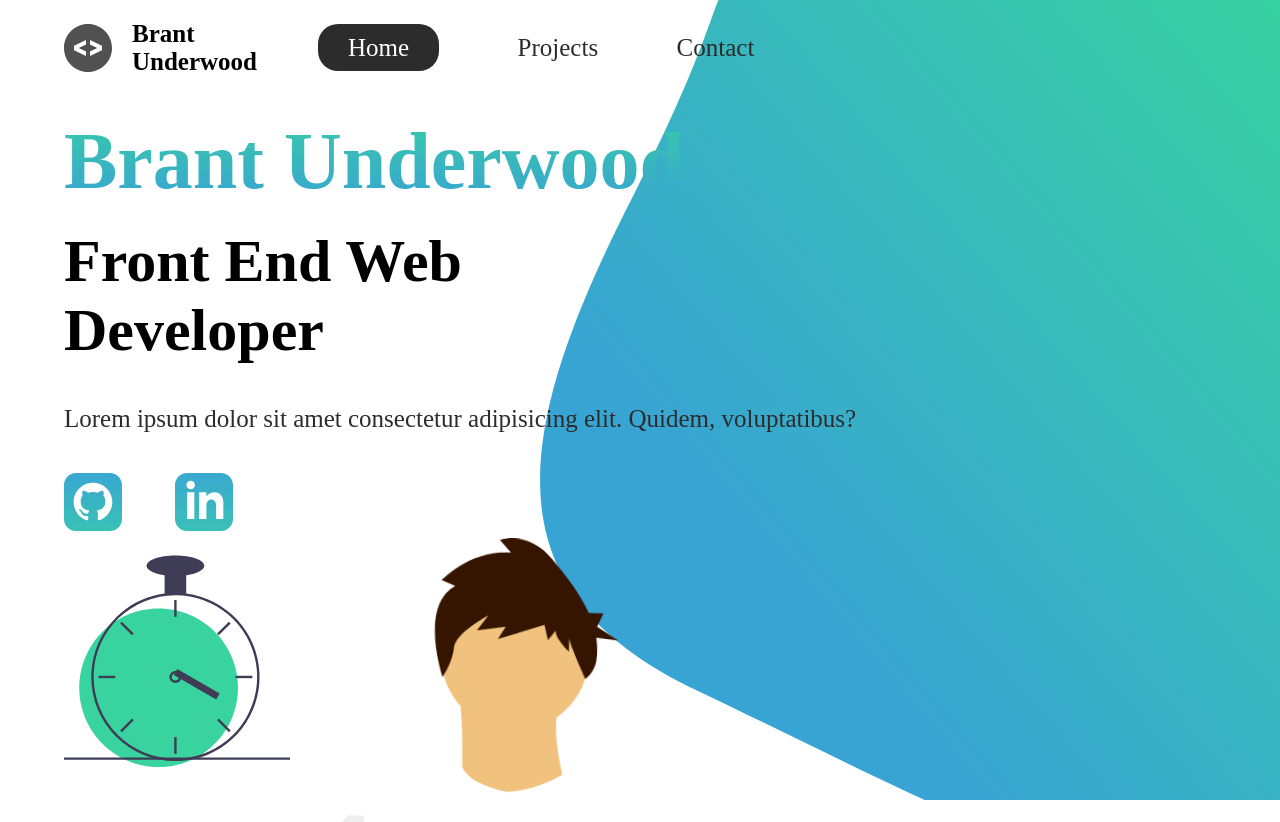
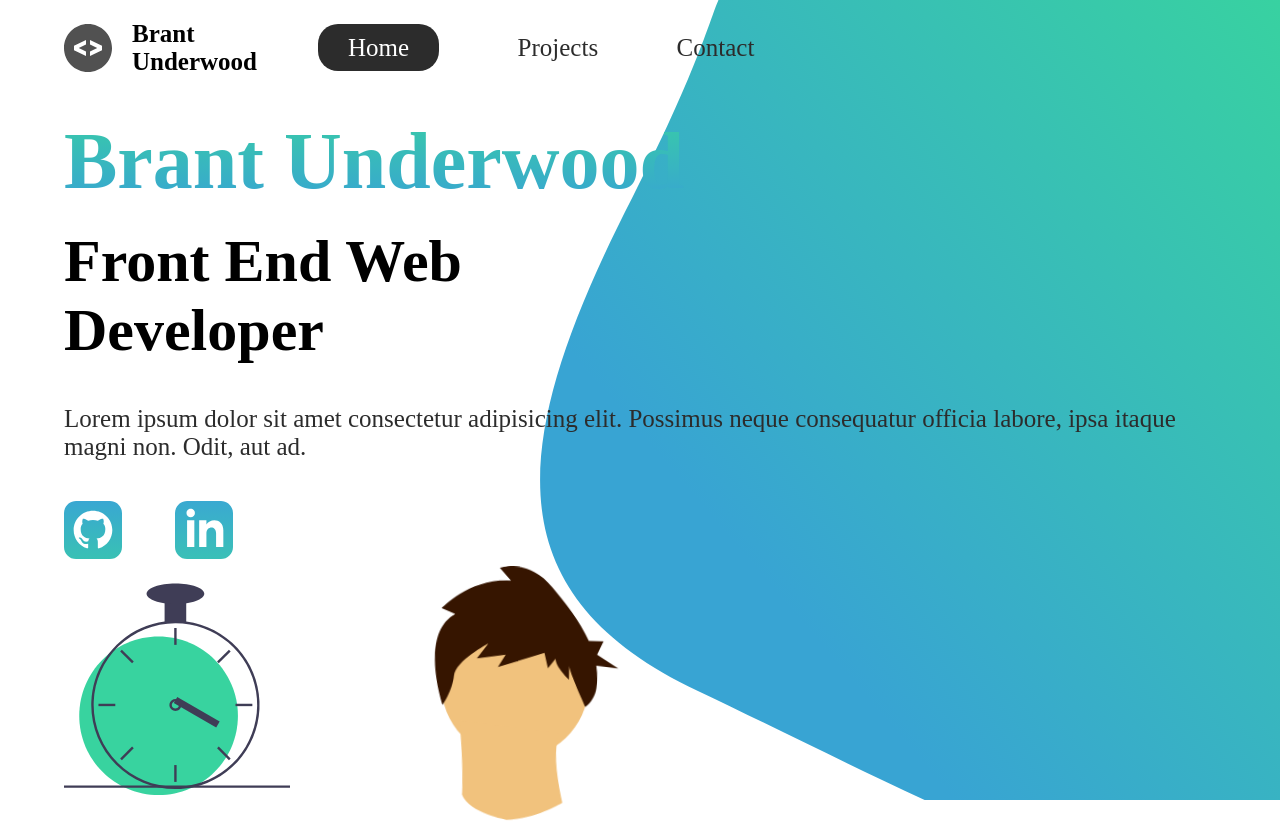
Before and after one commit to brantwood/Portfolio, a plain HTML site: page index.html in a window 1280 px wide. Shown: the top 822 px of the page. Drawn offline with Linux system fonts and the light colour scheme.

Commit message:
updates lorem sizing

```diff
--- a/index.html
+++ b/index.html
@@ -30,7 +30,7 @@
     <div class="intro-text">
       <h2>Brant Underwood</h2>
       <h3>Front End Web <br> Developer</h3>
-      <p>Lorem ipsum dolor sit amet consectetur adipisicing elit. Quidem, voluptatibus?</p>
+      <p>Lorem ipsum dolor sit amet consectetur adipisicing elit. Possimus neque consequatur officia labore, ipsa itaque magni non. Odit, aut ad.</p>
       <div class="intro-social">
         <a href="#"><img src="/icons/github.svg" alt="github-social-link"></a>
         <a href="#"><img src="/icons/linked-in.svg" alt="linkedin-social-link"></a>
```
